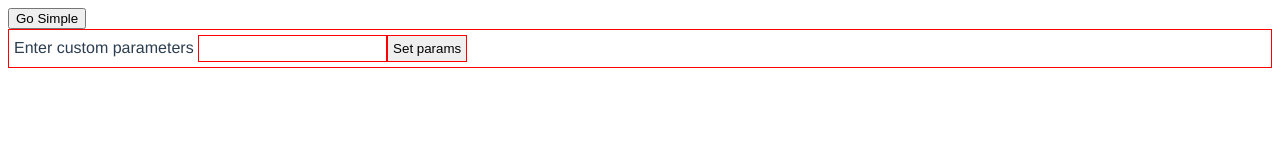
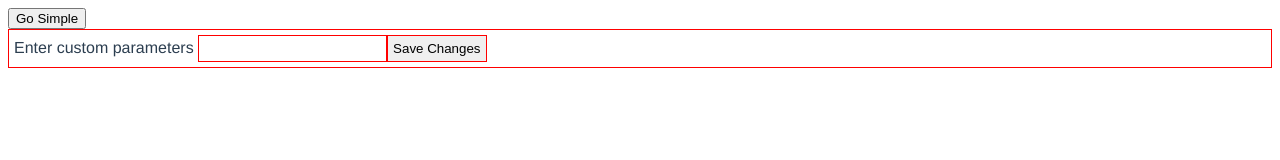
Before and after one commit to Holinhed-Studio/youtube-dl-ui, a Vue app: page /advanced in a window 1280 px wide. Shown: the top 160 px of the page. Built offline with nearby package versions, Linux system fonts and the light colour scheme.

Commit message:
Update custom params
Changes from Set params to Save Changes, redundancy correction

```diff
--- a/src/components/customParams.vue
+++ b/src/components/customParams.vue
@@ -2,7 +2,7 @@
    <div class="customparams">
       Enter custom parameters
       <input v-model="input" name="params" id="params" />
-      <button @click="setParams()">Set params</button>
+      <button @click="setParams()">Save Changes</button>
    </div>
 </template>
 
```
